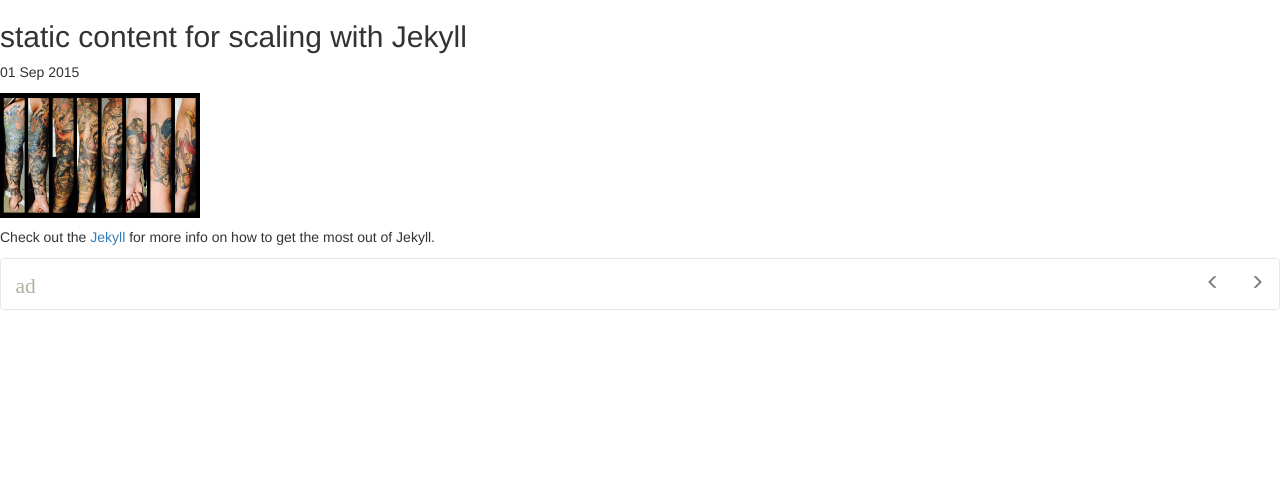
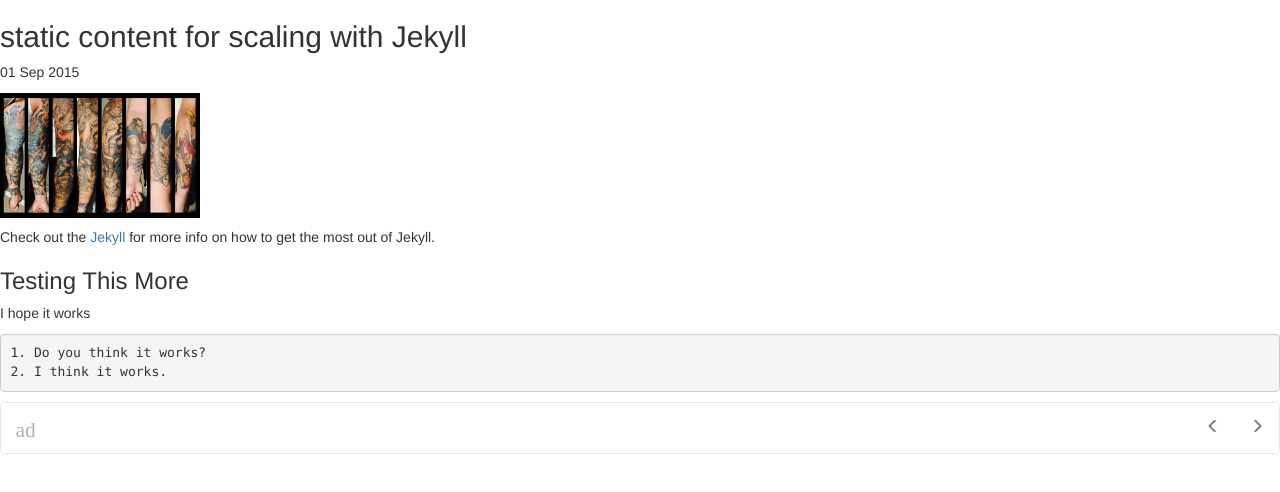
Before and after one commit to adouwes/drew.pub, a plain HTML site: page jekyll/update/2015/09/01/welcome-to-jekyll.html in a window 1280 px wide. Drawn offline with nearby package versions, Linux system fonts and the light colour scheme.

Commit message:
testing webhooks

```diff
--- a/jekyll/update/2015/09/01/welcome-to-jekyll.html
+++ b/jekyll/update/2015/09/01/welcome-to-jekyll.html
@@ -17,6 +17,12 @@
 
 <p>Check out the <a href="http://jekyllrb.com">Jekyll</a> for more info on how to get the most out of Jekyll.</p>
 
+<h3>Testing This More</h3>
+
+<p>I hope it works</p>
+<div class="highlight"><pre><code class="language-text" data-lang="text">1. Do you think it works?
+2. I think it works.
+</code></pre></div>
 </div>
 
   <nav class="navbar navbar-default navbar-bottom navbar-ad">
```
